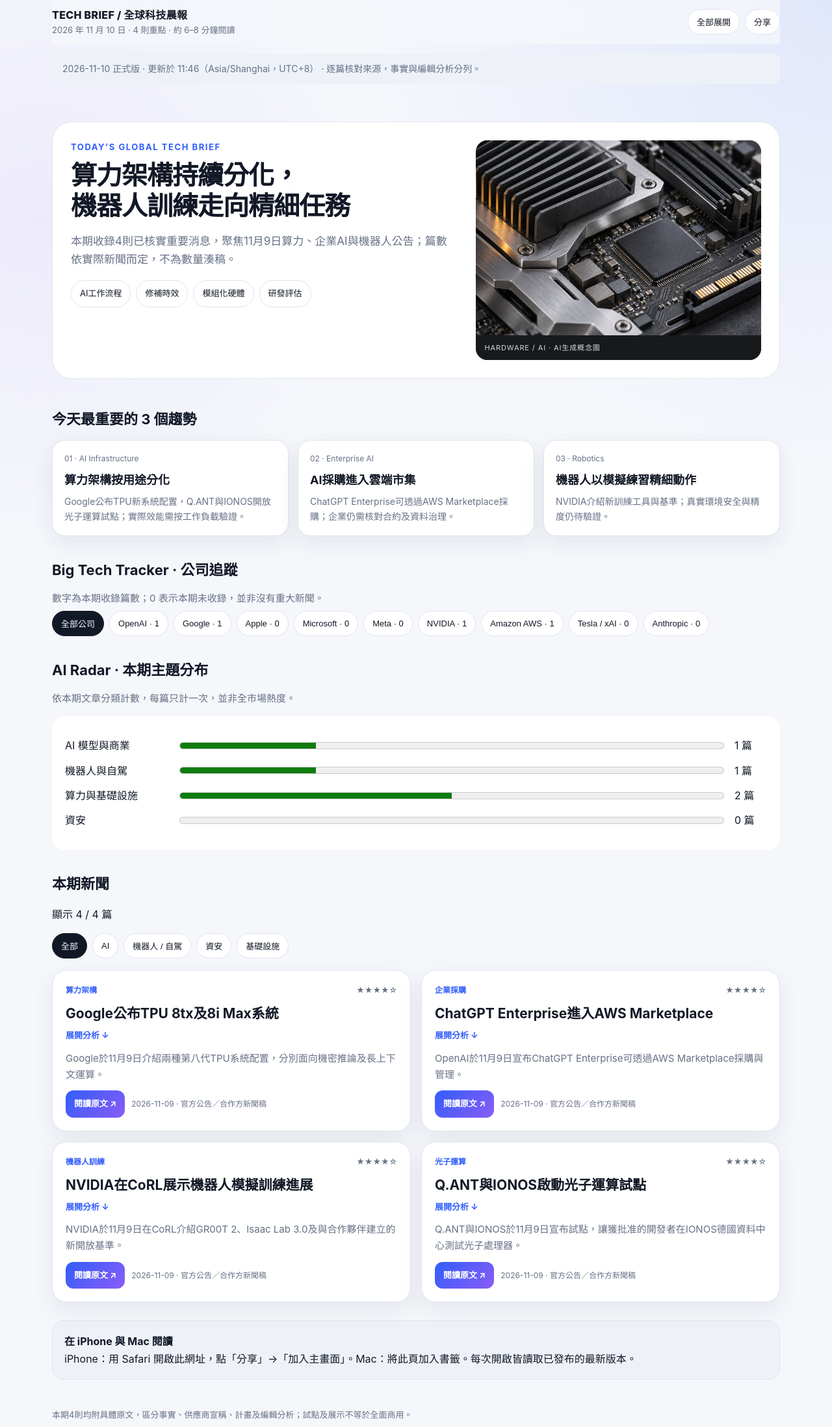
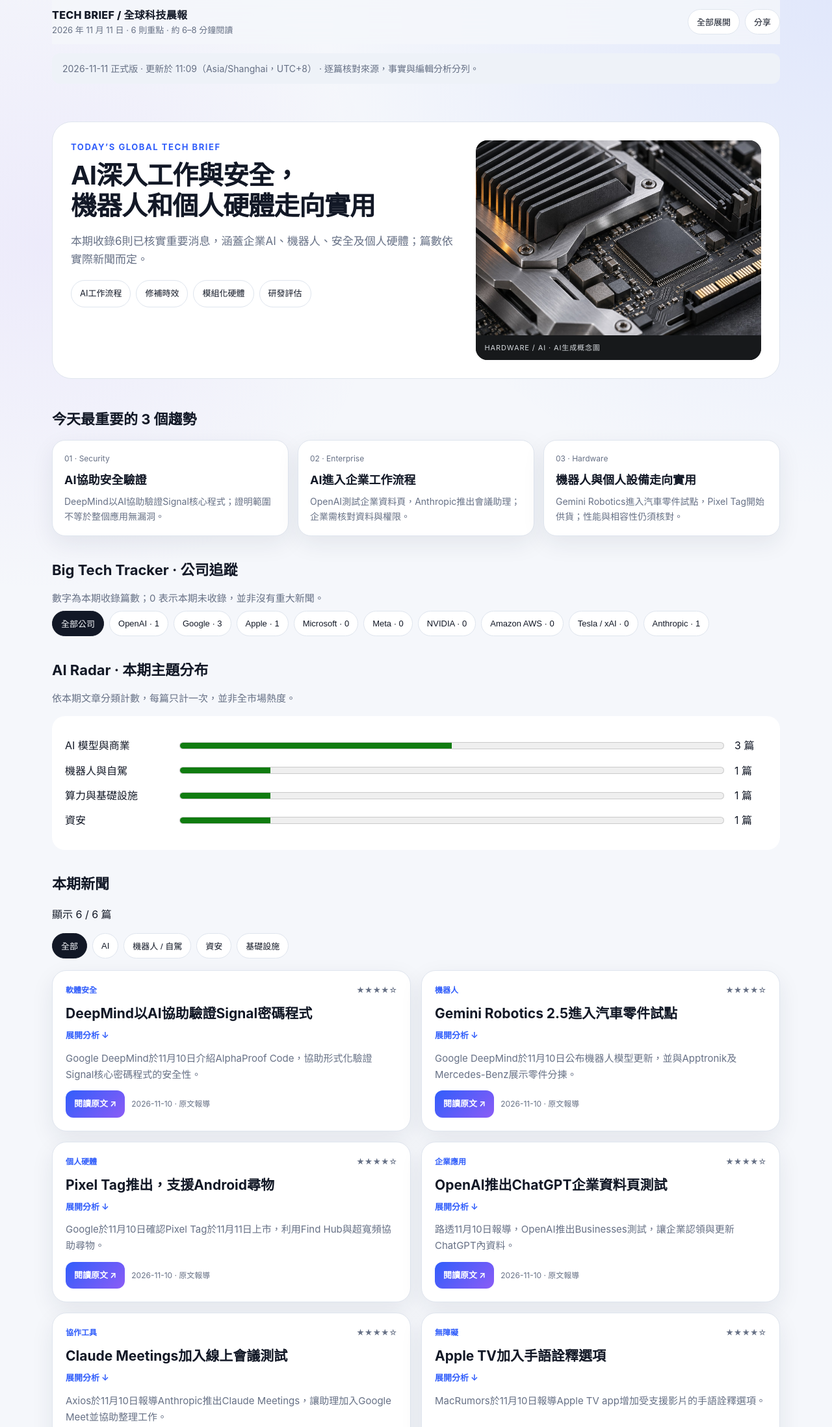
Before and after one commit to benzh1213/tech-brief, a plain HTML site: page index.html in a window 1280 px wide. Shown: the top 2196 px of the page at 65% size. Drawn offline with Linux system fonts and the light colour scheme.

Commit message:
Publish tech brief for 2026-11-11

```diff
--- a/index.html
+++ b/index.html
@@ -5,7 +5,7 @@
   <meta name="viewport" content="width=device-width, initial-scale=1, viewport-fit=cover" />
   <meta name="theme-color" content="#0b1020" media="(prefers-color-scheme: dark)">
   <meta name="theme-color" content="#f5f7fb" media="(prefers-color-scheme: light)">
-  <meta name="description" content="Tech Brief 全球科技晨報：重點新聞、公司追蹤與 AI Radar。"><title>全球科技晨報｜2026-11-10</title>
+  <meta name="description" content="Tech Brief 全球科技晨報：重點新聞、公司追蹤與 AI Radar。"><title>全球科技晨報｜2026-11-11</title>
   <link rel="stylesheet" href="./styles.css">
 </head>
 <body>
@@ -14,7 +14,7 @@
   <div class="topbar">
     <div>
       <div class="brand">TECH BRIEF / 全球科技晨報</div>
-      <div class="date">2026 年 11 月 10 日 · 4 則重點 · 約 6–8 分鐘閱讀</div>
+      <div class="date">2026 年 11 月 11 日 · 6 則重點 · 約 6–8 分鐘閱讀</div>
     </div>
     <div class="actions">
       <button id="expandBtn">全部展開</button>
@@ -22,12 +22,12 @@
     </div>
   </div>
 
-  <p class="edition-note" role="note">2026-11-10 正式版 · 更新於 11:46（Asia/Shanghai，UTC+8） · 逐篇核對來源，事實與編輯分析分列。</p><header>
+  <p class="edition-note" role="note">2026-11-11 正式版 · 更新於 11:09（Asia/Shanghai，UTC+8） · 逐篇核對來源，事實與編輯分析分列。</p><header>
     <section class="hero">
       <div>
         <div class="eyebrow">Today’s Global Tech Brief</div>
-        <h1>算力架構持續分化，<br>機器人訓練走向精細任務</h1>
-        <p class="lead">本期收錄4則已核實重要消息，聚焦11月9日算力、企業AI與機器人公告；篇數依實際新聞而定，不為數量湊稿。</p>
+        <h1>AI深入工作與安全，<br>機器人和個人硬體走向實用</h1>
+        <p class="lead">本期收錄6則已核實重要消息，涵蓋企業AI、機器人、安全及個人硬體；篇數依實際新聞而定。</p>
         <div class="chipline"><span class="chip">AI工作流程</span><span class="chip">修補時效</span><span class="chip">模組化硬體</span><span class="chip">研發評估</span></div>
       </div>
       <figure class="hero-visual">
@@ -38,7 +38,7 @@
   </header>
 
   <h2 class="section-title">今天最重要的 3 個趨勢</h2>
-  <section class="insights"><div class="insight"><div class="num">01 · AI Infrastructure</div><h3>算力架構按用途分化</h3><p>Google公布TPU新系統配置，Q.ANT與IONOS開放光子運算試點；實際效能需按工作負載驗證。</p></div><div class="insight"><div class="num">02 · Enterprise AI</div><h3>AI採購進入雲端市集</h3><p>ChatGPT Enterprise可透過AWS Marketplace採購；企業仍需核對合約及資料治理。</p></div><div class="insight"><div class="num">03 · Robotics</div><h3>機器人以模擬練習精細動作</h3><p>NVIDIA介紹新訓練工具與基準；真實環境安全與精度仍待驗證。</p></div></section>
+  <section class="insights"><div class="insight"><div class="num">01 · Security</div><h3>AI協助安全驗證</h3><p>DeepMind以AI協助驗證Signal核心程式；證明範圍不等於整個應用無漏洞。</p></div><div class="insight"><div class="num">02 · Enterprise</div><h3>AI進入企業工作流程</h3><p>OpenAI測試企業資料頁，Anthropic推出會議助理；企業需核對資料與權限。</p></div><div class="insight"><div class="num">03 · Hardware</div><h3>機器人與個人設備走向實用</h3><p>Gemini Robotics進入汽車零件試點，Pixel Tag開始供貨；性能與相容性仍須核對。</p></div></section>
 
 
   <section aria-labelledby="tracker-title">
@@ -62,10 +62,12 @@
   </div>
 
   <main class="news-grid" id="newsGrid">
-<article data-companies="Google" data-category="Infra"><div class="meta"><span class="tag">算力架構</span><span>★★★★☆</span></div><p class="summary">Google於11月9日介紹兩種第八代TPU系統配置，分別面向機密推論及長上下文運算。</p><details><summary><h2>Google公布TPU 8tx及8i Max系統</h2><span class="detail-hint">展開分析 ↓</span></summary><p><strong>已核對事實：</strong>8tx採既有8t晶片並搭配AMD EPYC主機；8i Max在單封裝結合兩顆8i。這是系統配置公布，非兩顆全新晶片；性能與功耗比較為Google自述，供貨須另核。</p><p class="why"><strong>為何重要 · 編輯分析：</strong>編輯分析：運算密度與保密需求正推動基礎設施分化，選型仍要實測軟體相容、延遲及成本。</p></details><div class="source-row"><a class="read" href="https://cloud.google.com/blog/topics/ai-infrastructure/tpu-8tx-and-tpu-8i-max" target="_blank" rel="noopener">閱讀原文 ↗</a><span class="source-name">2026-11-09 · 官方公告／合作方新聞稿</span></div></article>
-<article data-companies="OpenAI|Amazon AWS" data-category="AI"><div class="meta"><span class="tag">企業採購</span><span>★★★★☆</span></div><p class="summary">OpenAI於11月9日宣布ChatGPT Enterprise可透過AWS Marketplace採購與管理。</p><details><summary><h2>ChatGPT Enterprise進入AWS Marketplace</h2><span class="detail-hint">展開分析 ↓</span></summary><p><strong>已核對事實：</strong>企業可使用既有AWS採購及帳務關係，符合條件的支出可計入AWS承諾；ChatGPT Enterprise與Bedrock中的模型API是不同服務，適用資格須向供應商確認。</p><p class="why"><strong>為何重要 · 編輯分析：</strong>編輯分析：集中採購可簡化管理，但仍須核對合約、資料處理及使用權限。</p></details><div class="source-row"><a class="read" href="https://openai.com/index/chatgpt-enterprise-aws-marketplace/" target="_blank" rel="noopener">閱讀原文 ↗</a><span class="source-name">2026-11-09 · 官方公告／合作方新聞稿</span></div></article>
-<article data-companies="NVIDIA" data-category="Robot"><div class="meta"><span class="tag">機器人訓練</span><span>★★★★☆</span></div><p class="summary">NVIDIA於11月9日在CoRL介紹GR00T 2、Isaac Lab 3.0及與合作夥伴建立的新開放基準。</p><details><summary><h2>NVIDIA在CoRL展示機器人模擬訓練進展</h2><span class="detail-hint">展開分析 ↓</span></summary><p><strong>已核對事實：</strong>公司將模擬訓練應用延伸到齒輪對準、插接線纜及小零件組裝等精細任務；這些是供應商與合作夥伴展示，並非所有機器人已具備生產級能力。</p><p class="why"><strong>為何重要 · 編輯分析：</strong>編輯分析：實際部署要驗證觸覺、物件誤差、安全與模擬到現場的落差。</p></details><div class="source-row"><a class="read" href="https://blogs.nvidia.com/blog/robotics-simulation-advancements-corl/" target="_blank" rel="noopener">閱讀原文 ↗</a><span class="source-name">2026-11-09 · 官方公告／合作方新聞稿</span></div></article>
-<article data-companies="" data-category="Infra"><div class="meta"><span class="tag">光子運算</span><span>★★★★☆</span></div><p class="summary">Q.ANT與IONOS於11月9日宣布試點，讓獲批准的開發者在IONOS德國資料中心測試光子處理器。</p><details><summary><h2>Q.ANT與IONOS啟動光子運算試點</h2><span class="detail-hint">展開分析 ↓</span></summary><p><strong>已核對事實：</strong>試點透過裸機伺服器提供Q.ANT第二代Native Processing Unit；效能及節能說法來自合作方，具體收益仍待不同工作負載驗證。這是試點而非全面商用成果。</p><p class="why"><strong>為何重要 · 編輯分析：</strong>編輯分析：開放實機有助比較新架構，但軟體工具、延遲和總成本才決定實際用途。</p></details><div class="source-row"><a class="read" href="https://www.hpcwire.com/off-the-wire/q-ant-and-ionos-launch-photonic-computing-pilot/" target="_blank" rel="noopener">閱讀原文 ↗</a><span class="source-name">2026-11-09 · 官方公告／合作方新聞稿</span></div></article>
+<article data-companies="Google" data-category="Security"><div class="meta"><span class="tag">軟體安全</span><span>★★★★☆</span></div><p class="summary">Google DeepMind於11月10日介紹AlphaProof Code，協助形式化驗證Signal核心密碼程式的安全性。</p><details><summary><h2>DeepMind以AI協助驗證Signal密碼程式</h2><span class="detail-hint">展開分析 ↓</span></summary><p><strong>已核對事實：</strong>研究人員先審核安全規格，AI代理產生證明，再由Lean檢查；驗證涵蓋所指定的核心性質。</p><p class="why"><strong>為何重要 · 編輯分析：</strong>編輯分析：這可協助檢視設計與實作差距，但不表示整個應用或所有攻擊面無漏洞。</p></details><div class="source-row"><a class="read" href="https://deepmind.google/blog/introducing-alphaproof-code/" target="_blank" rel="noopener">閱讀原文 ↗</a><span class="source-name">2026-11-10 · 原文報導</span></div></article>
+<article data-companies="Google" data-category="Robot"><div class="meta"><span class="tag">機器人</span><span>★★★★☆</span></div><p class="summary">Google DeepMind於11月10日公布機器人模型更新，並與Apptronik及Mercedes-Benz展示零件分揀。</p><details><summary><h2>Gemini Robotics 2.5進入汽車零件試點</h2><span class="detail-hint">展開分析 ↓</span></summary><p><strong>已核對事實：</strong>合作方稱Apollo 2在汽車零件分揀試點達96%成功率；這是特定任務下的供應商數據。</p><p class="why"><strong>為何重要 · 編輯分析：</strong>編輯分析：工廠測試有助檢視泛化，但部署仍須評估人員安全、異常處理與維護成本。</p></details><div class="source-row"><a class="read" href="https://deepmind.google/blog/gemini-robotics-2-5-accelerates-real-world-physical-intelligence/" target="_blank" rel="noopener">閱讀原文 ↗</a><span class="source-name">2026-11-10 · 原文報導</span></div></article>
+<article data-companies="Google" data-category="Infra"><div class="meta"><span class="tag">個人硬體</span><span>★★★★☆</span></div><p class="summary">Google於11月10日確認Pixel Tag於11月11日上市，利用Find Hub與超寬頻協助尋物。</p><details><summary><h2>Pixel Tag推出，支援Android尋物</h2><span class="detail-hint">展開分析 ↓</span></summary><p><strong>已核對事實：</strong>產品原於8月公布；此次為上市更新。Google列單件29.99美元；使用需相容Android設備，精確尋找需UWB。</p><p class="why"><strong>為何重要 · 編輯分析：</strong>編輯分析：實際尋回效果取決於附近裝置及所在地網路，購買前須確認地區供貨與相容性。</p></details><div class="source-row"><a class="read" href="https://blog.google/products-and-platforms/devices/pixel/november-2026-pixel-drop/" target="_blank" rel="noopener">閱讀原文 ↗</a><span class="source-name">2026-11-10 · 原文報導</span></div></article>
+<article data-companies="OpenAI" data-category="AI"><div class="meta"><span class="tag">企業應用</span><span>★★★★☆</span></div><p class="summary">路透11月10日報導，OpenAI推出Businesses測試，讓企業認領與更新ChatGPT內資料。</p><details><summary><h2>OpenAI推出ChatGPT企業資料頁測試</h2><span class="detail-hint">展開分析 ↓</span></summary><p><strong>已核對事實：</strong>Business Hub提供資料管理及彙總互動數據；Business Agents初期針對符合資格的美國電商與線上服務。</p><p class="why"><strong>為何重要 · 編輯分析：</strong>編輯分析：企業可改善被發現與資訊管理，但應核對資料準確性、適用地區及廣告標示。</p></details><div class="source-row"><a class="read" href="https://www.investing.com/news/stock-market-news/openai-lets-businesses-claim-chatgpt-profiles-adds-ai-agents-for-us-ecommerce-firms-5016475" target="_blank" rel="noopener">閱讀原文 ↗</a><span class="source-name">2026-11-10 · 原文報導</span></div></article>
+<article data-companies="Anthropic" data-category="AI"><div class="meta"><span class="tag">協作工具</span><span>★★★★☆</span></div><p class="summary">Axios於11月10日報導Anthropic推出Claude Meetings，讓助理加入Google Meet並協助整理工作。</p><details><summary><h2>Claude Meetings加入線上會議測試</h2><span class="detail-hint">展開分析 ↓</span></summary><p><strong>已核對事實：</strong>報導指會議功能以測試版提供Team及Enterprise用戶，並有白板與試算表協作工具。</p><p class="why"><strong>為何重要 · 編輯分析：</strong>編輯分析：會議紀錄與任務追蹤可減少整理時間，企業仍須審視參與者告知、權限與資料保存。</p></details><div class="source-row"><a class="read" href="https://www.axios.com/2026/11/10/anthropic-claude-meetings-knowledge-work" target="_blank" rel="noopener">閱讀原文 ↗</a><span class="source-name">2026-11-10 · 原文報導</span></div></article>
+<article data-companies="Apple" data-category="AI"><div class="meta"><span class="tag">無障礙</span><span>★★★★☆</span></div><p class="summary">MacRumors於11月10日報導Apple TV app增加受支援影片的手語詮釋選項。</p><details><summary><h2>Apple TV加入手語詮釋選項</h2><span class="detail-hint">展開分析 ↓</span></summary><p><strong>已核對事實：</strong>報導指功能適用指定27.2或更新系統，初期提供部分影片及美國、英國手語。</p><p class="why"><strong>為何重要 · 編輯分析：</strong>編輯分析：無障礙選項擴展觀看方式，但片庫、語言及裝置版本會限制可用範圍。</p></details><div class="source-row"><a class="read" href="https://www.macrumors.com/2026/11/10/apple-tv-sign-language-interpretation/" target="_blank" rel="noopener">閱讀原文 ↗</a><span class="source-name">2026-11-10 · 原文報導</span></div></article>
 </main>
   <p id="emptyState" class="hidden">本期沒有符合篩選條件的文章。可切回「全部公司」或「全部」。</p>
 
@@ -74,7 +76,7 @@
     iPhone：用 Safari 開啟此網址，點「分享」→「加入主畫面」。Mac：將此頁加入書籤。每次開啟皆讀取已發布的最新版本。
   </div>
 
-  <footer>本期4則均附具體原文，區分事實、供應商宣稱、計畫及編輯分析；試點及展示不等於全面商用。</footer>
+  <footer>本期6則附具體原文；事實、供應商宣稱與編輯分析分列。</footer>
 </div>
 
 <script src="./app.js" defer></script>
```
